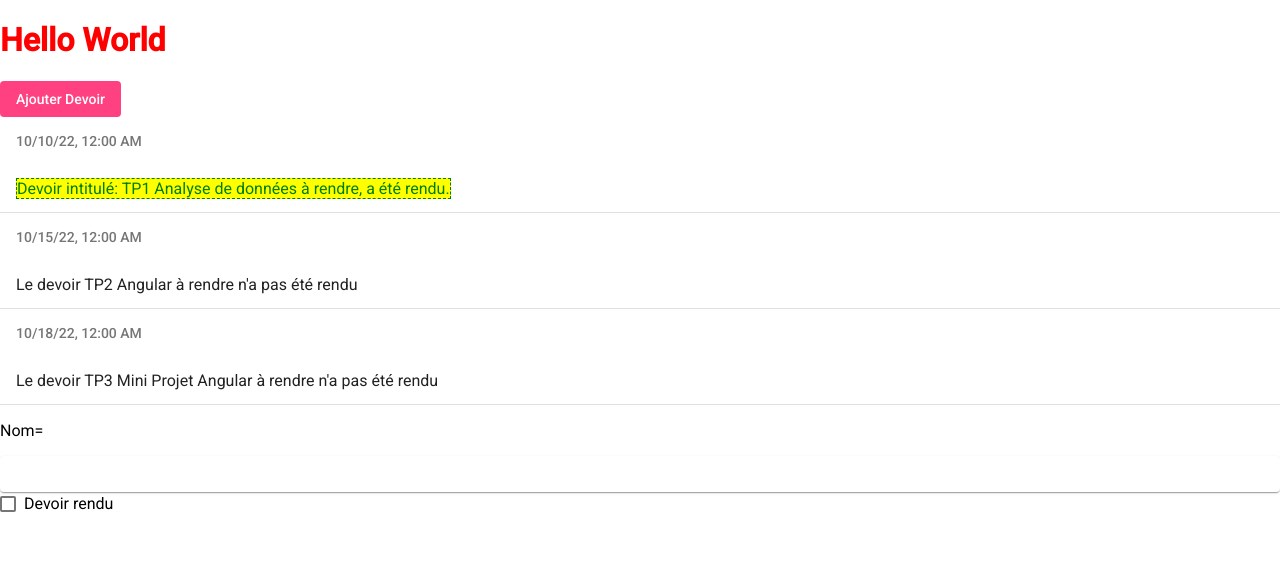
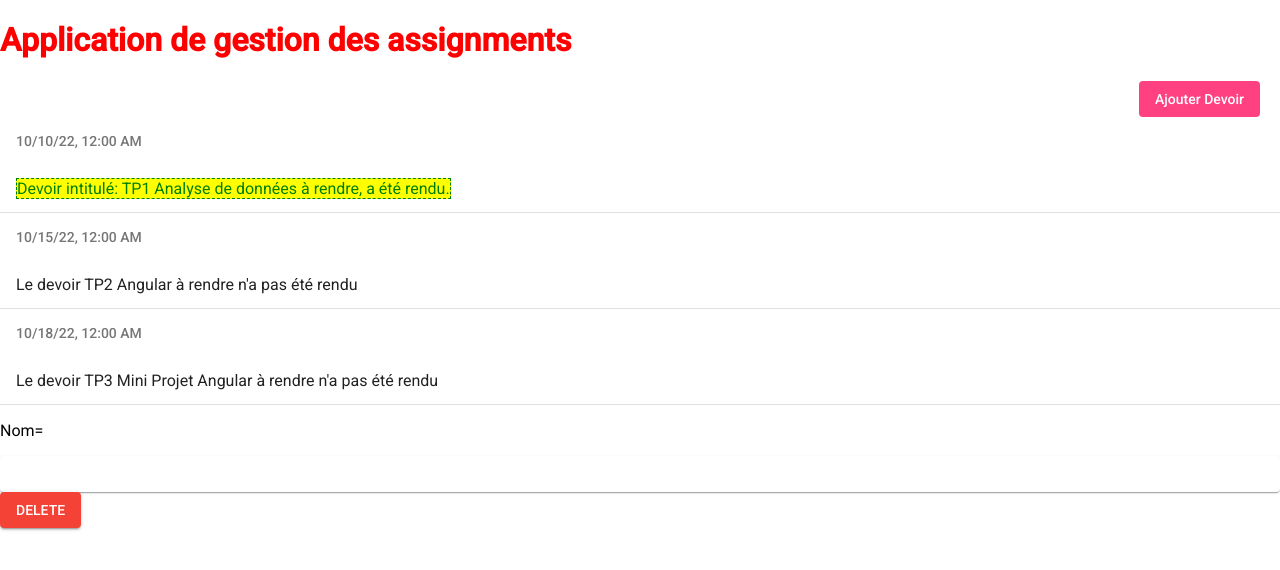
Before and after one commit to Nouke/angularFrontM1Miage2022_2023, an Angular app in the folder Projet-Angular/assignment-app/: page / in a window 1280 px wide. Shown: the top 570 px of the page. Built offline with nearby package versions, Linux system fonts and the light colour scheme.

Commit message:
Ajout bouton de suppression dans la vue de details

```diff
--- a/Projet-Angular/assignment-app/src/app/app.component.html
+++ b/Projet-Angular/assignment-app/src/app/app.component.html
@@ -1,4 +1,4 @@
-<h1>Hello World</h1>
+<h1>Application de gestion des assignments</h1>
 
 <!--
 <section>
--- a/Projet-Angular/assignment-app/src/app/assignments/assignment-detail/assignment-detail.component.html
+++ b/Projet-Angular/assignment-app/src/app/assignments/assignment-detail/assignment-detail.component.html
@@ -6,11 +6,8 @@
             <mat-card-subtitle> {{assignmentTransmis.dateDeRendu | date}} </mat-card-subtitle>
     </mat-card>
 
-    <mat-checkbox *ngIf="!assignmentTransmis.rendu"
-    (click)="onAssignmentRendu()"
-    >
-    Devoir rendu
-    </mat-checkbox>
+   <!-- <mat-checkbox *ngIf="!assignmentTransmis.rendu"
+    (click)="onAssignmentRendu()"  >   Devoir rendu  </mat-checkbox>-->
 
-
+    <button mat-raised-button color="warn" (click)="onDelete()"> DELETE</button>
 </div>
--- a/Projet-Angular/assignment-app/src/app/assignments/assignment-detail/assignment-detail.component.ts
+++ b/Projet-Angular/assignment-app/src/app/assignments/assignment-detail/assignment-detail.component.ts
@@ -1,4 +1,4 @@
-import { Component, Input, OnInit } from '@angular/core';
+import { Component, EventEmitter, Input, OnInit, Output } from '@angular/core';
 import { Assignment } from '../assignment.model';
 
 @Component({
@@ -8,15 +8,23 @@ import { Assignment } from '../assignment.model';
 })
 export class AssignmentDetailComponent implements OnInit {
 
-  @Input()
-  assignmentTransmis: Assignment = new Assignment;
+  @Input() assignmentTransmis?: Assignment;
+  //assignmentTransmis: Assignment = new Assignment;
+
+  @Output() deleteAssignment = new EventEmitter<Assignment>();
+
   constructor() { }
 
   ngOnInit(): void {
   }
 
   onAssignmentRendu(){
-    this.assignmentTransmis.rendu=true;
+    //this.assignmentTransmis.rendu=true;
+  }
+
+  onDelete(){
+    this.deleteAssignment.emit(this.assignmentTransmis);
+    this.assignmentTransmis = undefined;
   }
 
 }
--- a/Projet-Angular/assignment-app/src/app/assignments/assignments.component.css
+++ b/Projet-Angular/assignment-app/src/app/assignments/assignments.component.css
@@ -17,3 +17,13 @@
     flex-direction: column;
     margin: 5px;
 }
+
+.container{
+    display: flex;
+    flex-direction: column;
+}
+
+.ajouterBtn{
+    align-self: flex-end;
+    margin-right: 20px;
+}
--- a/Projet-Angular/assignment-app/src/app/assignments/assignments.component.html
+++ b/Projet-Angular/assignment-app/src/app/assignments/assignments.component.html
@@ -28,8 +28,8 @@
 
 </form>
 -->
-<main *ngIf="!formVisible">
-<button mat-flat-button color="accent"(click)="onAddAssignmentBtnClick()"> Ajouter Devoir</button>
+<main *ngIf="!formVisible" class="container">
+<button mat-flat-button color="accent"(click)="onAddAssignmentBtnClick()" class="ajouterBtn"> Ajouter Devoir</button>
 
 <mat-list *ngFor=" let assignment of assignments">
   <h3 mat-subheader> {{assignment.dateDeRendu | date:'short' }}</h3>
@@ -47,7 +47,9 @@
     </mat-list-item>
 
 </mat-list>
-<app-assignment-detail [assignmentTransmis]="assignmentSelectionne"></app-assignment-detail>
+<app-assignment-detail [assignmentTransmis]="assignmentSelectionne"
+(deleteAssignment)="onDeleteAssignment($event)"
+></app-assignment-detail>
 </main>
 
 
--- a/Projet-Angular/assignment-app/src/app/assignments/assignments.component.ts
+++ b/Projet-Angular/assignment-app/src/app/assignments/assignments.component.ts
@@ -68,4 +68,11 @@ export class AssignmentsComponent implements OnInit {
     this.assignments.push(event);
     this.formVisible = false;
   }
+
+  onDeleteAssignment(event:Assignment){
+    const pos = this.assignments.indexOf(event);
+
+     //position et nbre d'objets à supprimer dans le tableau
+    this.assignments.splice(pos,1);
+  }
 }
```
